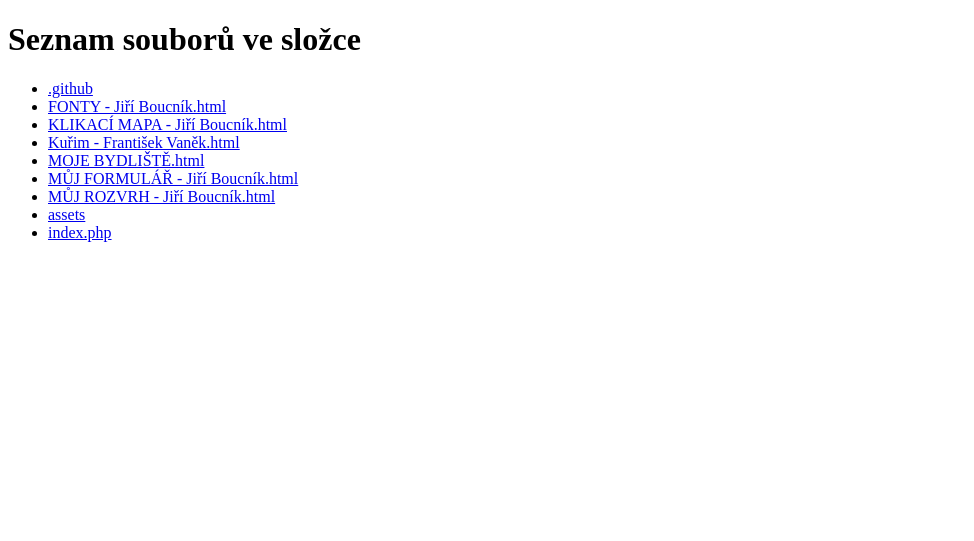
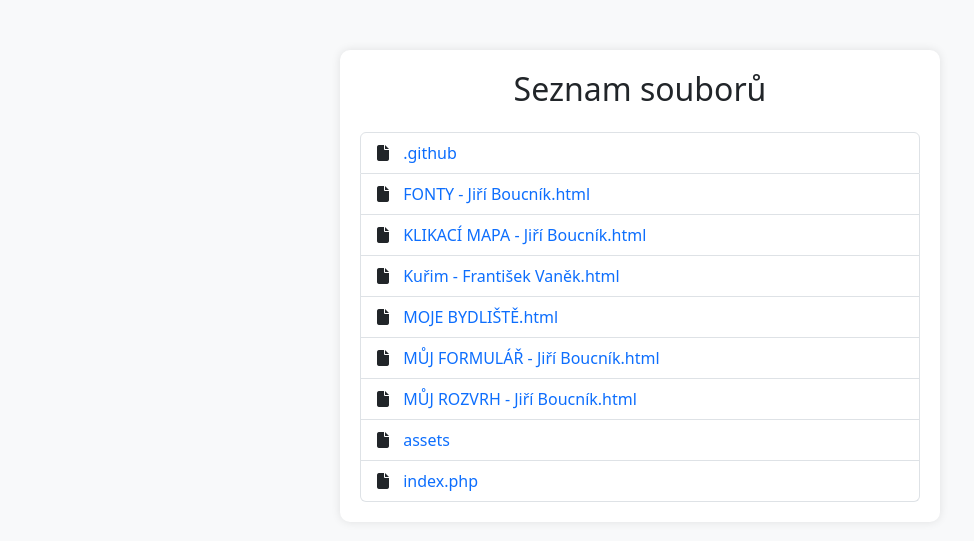
Before and after one commit to pascaljura/ICT, a PHP site: page / in a window 1280 px wide. Shown: the top 541 px of the page, without its empty margins (0-974 px from the left). Run offline with PHP 8.4, Linux system fonts and the light colour scheme; some libraries are stand-ins or nearby versions.

Commit message:
modernější vzhled

```diff
--- a/index.php
+++ b/index.php
@@ -10,16 +10,45 @@ $files = array_diff(scandir(__DIR__), array('..', '.'));
     <meta charset="UTF-8">
     <meta name="viewport" content="width=device-width, initial-scale=1.0">
     <title>Seznam souborů</title>
+    <link href="https://cdn.jsdelivr.net/npm/bootstrap@5.3.0/dist/css/bootstrap.min.css" rel="stylesheet">
+    <script src="https://cdn.jsdelivr.net/npm/bootstrap@5.3.0/dist/js/bootstrap.bundle.min.js"></script>
+    <script src="https://kit.fontawesome.com/a076d05399.js" crossorigin="anonymous"></script>
+    <style>
+        body {
+            background-color: #f8f9fa;
+        }
+
+        .file-list {
+            max-width: 600px;
+            margin: 50px auto;
+            padding: 20px;
+            background: white;
+            border-radius: 10px;
+            box-shadow: 0px 0px 10px rgba(0, 0, 0, 0.1);
+        }
+
+        .file-item i {
+            margin-right: 10px;
+        }
+    </style>
 </head>
 
 <body>
-    <h1>Seznam souborů ve složce</h1>
-    <ul>
-        <?php foreach ($files as $file): ?>
-            <li><A HREF="./<?php echo htmlspecialchars($file); ?>"
-                    target="_blank"><?php echo htmlspecialchars($file); ?></A></li>
-        <?php endforeach; ?>
-    </ul>
+    <div class="container">
+        <div class="file-list">
+            <h2 class="text-center mb-4">Seznam souborů</h2>
+            <ul class="list-group">
+                <?php foreach ($files as $file): ?>
+                    <li class="list-group-item file-item">
+                        <i class="fas fa-file"></i>
+                        <a href="./<?php echo htmlspecialchars($file); ?>" target="_blank" class="text-decoration-none">
+                            <?php echo htmlspecialchars($file); ?>
+                        </a>
+                    </li>
+                <?php endforeach; ?>
+            </ul>
+        </div>
+    </div>
 </body>
 
 </html>
```
